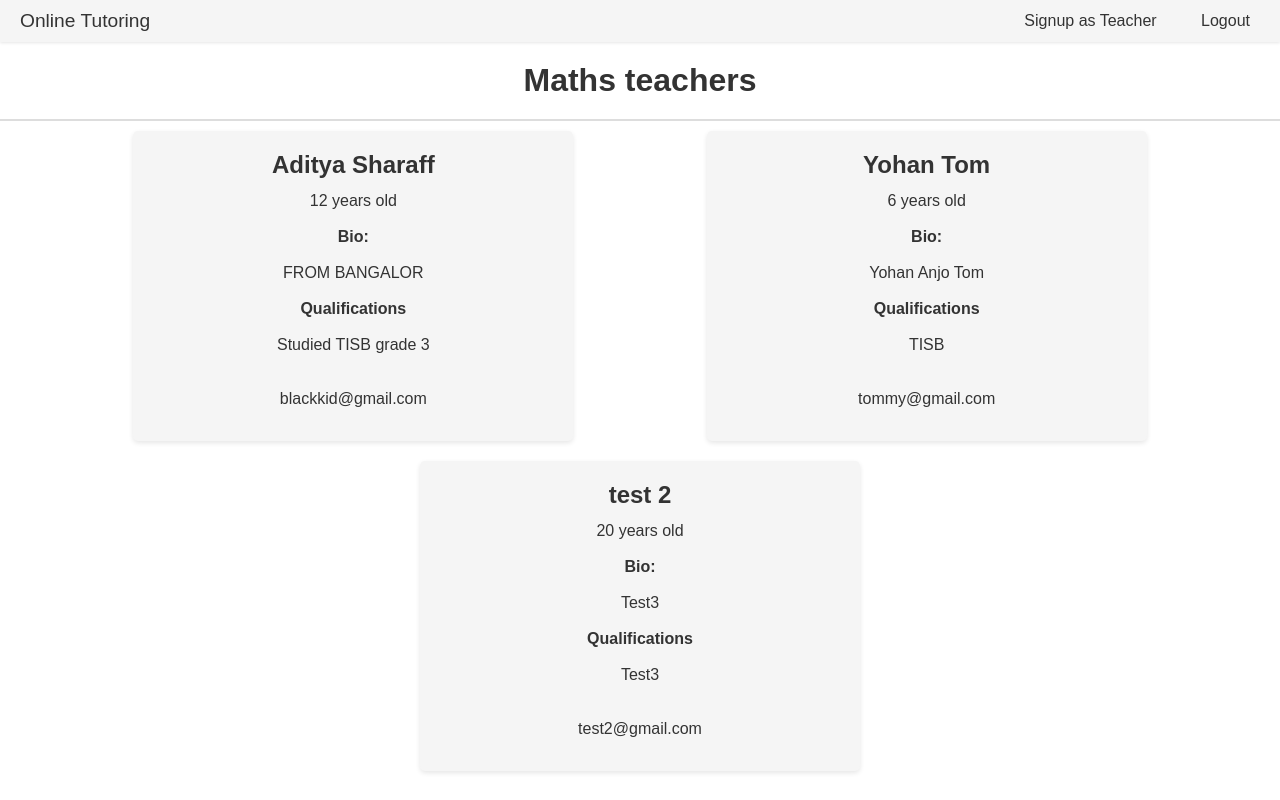
After one commit to CrazyKanav/tisb_hack, a Flask app: page /subject/maths in a window 1280 px wide. The commit adds this page. Run offline with Flask 3, Linux system fonts and the light colour scheme; a user stored in the database is signed in.

Commit message:
added the subjects page

```diff
--- a/app.py
+++ b/app.py
@@ -170,18 +170,12 @@ def logout():
   session["is_teacher"] = None
   return redirect(url_for("index"))
 
-@app.route('/search', methods=["GET", "POST"])
-def search():
-  if request.method == "GET":
-    subjects = get_subjects()
-    teachers = None
-    return render_template("search.html", teachers=teachers, subjects=subjects)
-  else:
-    subject_name = request.form.get("subject")
-    subject = Subject.query.filter_by(subject_name=subject_name).first()
-    teachers = Teacher.query.filter_by(subject=subject).all()
-    subjects = get_subjects()
-    return render_template("search.html", teachers=teachers, subject=subject, subjects=subjects)
+@app.route('/subject/<name>')
+def subject(name):
+  subject = Subject.query.filter_by(subject_name=name.capitalize()).first()
+  teachers = Teacher.query.filter_by(subject=subject).all()
+  return render_template("subject.html", teachers=teachers)
+
 
 @app.route('/teacher/<id>')
 def teacher(id):
--- a/static/styles/index.css
+++ b/static/styles/index.css
@@ -78,7 +78,7 @@ body {
     background-color: #f0f8ff;
   }
 
-  [data-subject="science"] {
+  [data-subject="english"] {
     background-color: #f9f4f2;
   }
 
--- /dev/null
+++ b/static/styles/subject.css
@@ -0,0 +1,67 @@
+/* General styles for body and elements */
+body {
+    font-family: Arial, sans-serif;
+    margin: 0;
+    padding: 0;
+    color: #333;
+}
+
+h1 {
+    text-align: center;
+    font-size: 2em;
+    margin: 20px 0;
+}
+
+hr {
+    border: 1px solid #ddd;
+    margin: 10px 0;
+}
+
+/* Add spacing for paragraphs */
+p {
+    line-height: 1.5;
+    margin: 10px 0;
+}
+
+/* Styles for the teacher card */
+.teacher-card {
+    display: flex;
+    flex-direction: column;
+    align-items: center;
+    width: 400px; /* Adjust width as needed */
+    margin: 0 auto; /* Center the card horizontally */
+    background-color: #f5f5f5;
+    border-radius: 5px;
+    box-shadow: 0 2px 5px rgba(0, 0, 0, 0.1);
+    padding: 20px;
+    margin-bottom: 20px;
+}
+
+/* Styles for individual elements within the card */
+.teacher-card h2 {
+    margin: 0;
+    font-size: 1.5em;
+}
+
+
+.teacher-card h4 {
+    margin: 5px;
+    font-weight: bold;
+}
+
+/* Contact information styling */
+.teacher-card .contact {
+    display: flex;
+    align-items: center;
+    margin-top: 10px;
+}
+
+.container {
+    display: flex;
+    justify-content: space-evenly;
+    flex-wrap: wrap;
+}
+a{
+    text-decoration: none;
+    color: inherit;
+}
--- /dev/null
+++ b/templates/subject.html
@@ -0,0 +1,36 @@
+{% extends 'layout.html' %}
+
+{% block head %}
+<title>Search for a teacher</title>
+<link rel="stylesheet" href="/static/styles/subject.css">
+<link rel="stylesheet" href="/static/styles/index.css">
+{% endblock %}
+
+{% block body %}
+    <nav class="navbar">
+        <a href="/" class="brand">Online Tutoring</a>
+        <ul class="nav-links">
+            <li><a href="/signup_teacher">Signup as Teacher</a></li>
+            <li><a href="/logout">Logout</a></li>
+        </ul>
+    </nav>
+    <h1>{{ teachers[0].subject }} teachers</h1>
+    <hr>
+    <div class="container">
+        {% for teacher in teachers %}
+        <a href="/teacher/{{ teacher.id }}">
+            <div class="teacher-card">
+                <h2>{{ teacher.user.firstname}} {{ teacher.user.lastname }}</h2>
+                <p>{{ teacher.user.age}} years old</p>
+                <h4>Bio: </h4>
+                <p>{{ teacher.bio }}</p>
+                <h4>Qualifications</h4>
+                <p>{{ teacher.qualifications }}</p>
+                <div class="contact">
+                    <p>{{ teacher.user.email }}</p>
+                </div>
+            </div>
+        </a>
+    {% endfor %}
+    </div>
+{% endblock %}
```
Also changed, not shown: templates/index.html (+14 -8 lines), templates/search.html (deleted, +0 -35 lines), instance/hack.db, 1 other file.
